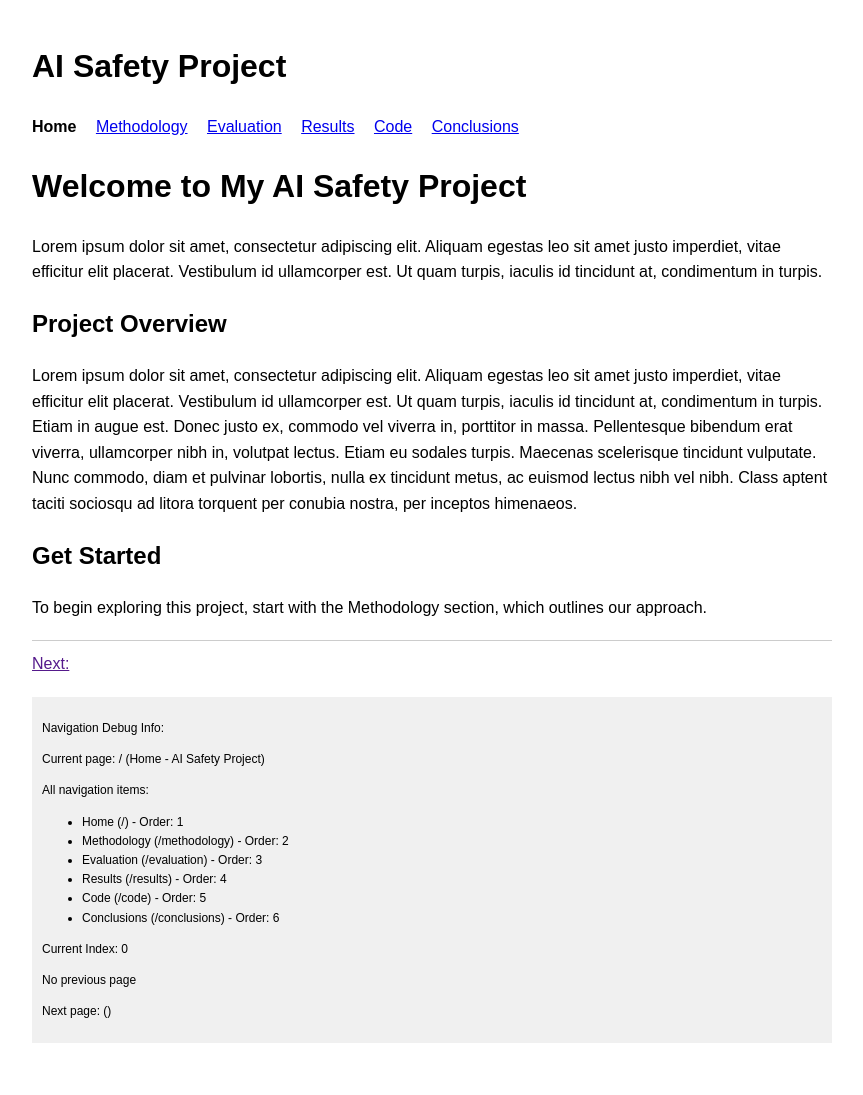
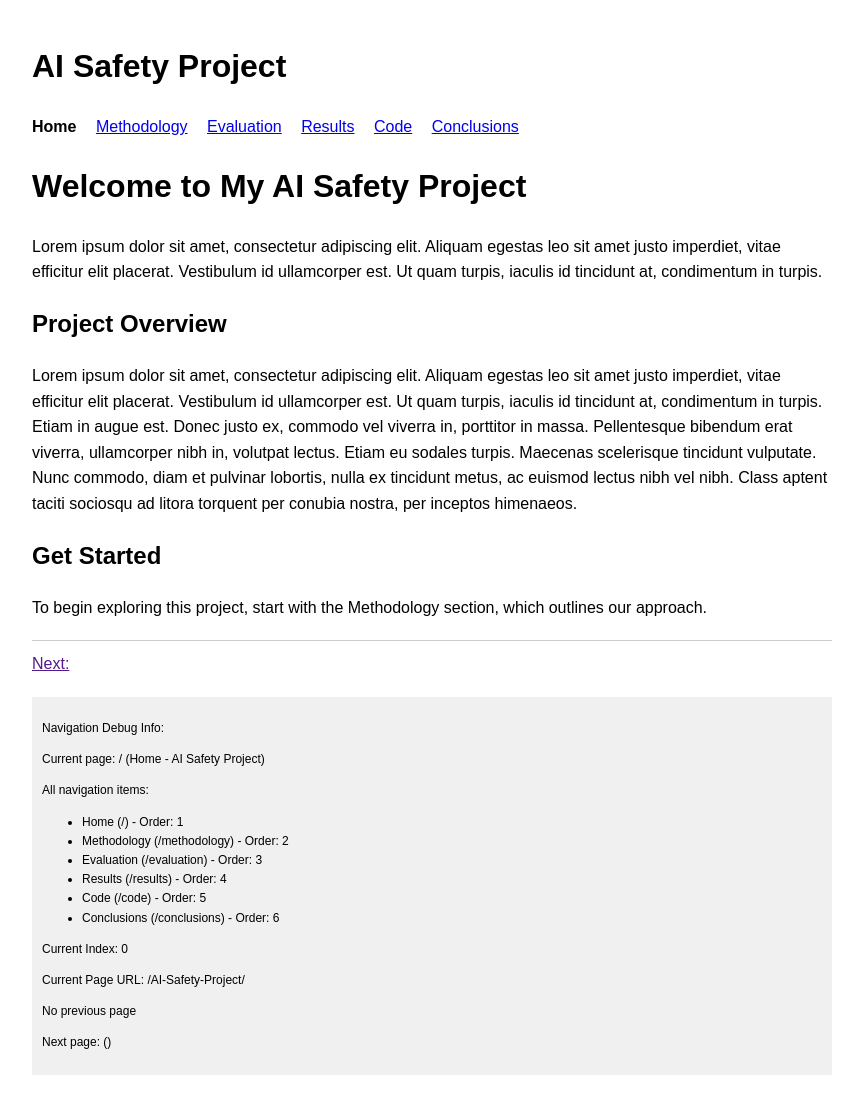
Before and after one commit to nidone/AI-Safety-Project, a Jekyll site: the page built from index.md, in a window 1280 px wide. Shown: the whole page, without its empty margins (208-1071 px from the left). Built offline with Jekyll 4.4.1, drawn with Linux system fonts in a browser that asks for light colours; before the commit the page ends 1063 px from its top, so only the background shows below that.

Commit message:
Update default.html

```diff
--- a/_layouts/default.html
+++ b/_layouts/default.html
@@ -37,8 +37,11 @@
     {% assign pages = site.navigation | sort: "order" %}
     {% assign current_index = -1 %}
     {% for item in pages %}
-        {% if item.url == page.url %}
+        {% assign item_url = item.url | relative_url %}
+        {% assign page_url = page.url | relative_url %}
+        {% if item_url == page_url or page_url contains item_url %}
             {% assign current_index = forloop.index0 %}
+            {% break %}
         {% endif %}
     {% endfor %}
 
@@ -64,6 +67,7 @@
     {% endfor %}
     </ul>
     <p>Current Index: {{ current_index }}</p>
+    <p>Current Page URL: {{ page.url | relative_url }}</p>
     {% if prev_page %}
         <p>Previous page: {{ prev_page.title }} ({{ prev_page.url }})</p>
     {% else %}
```
